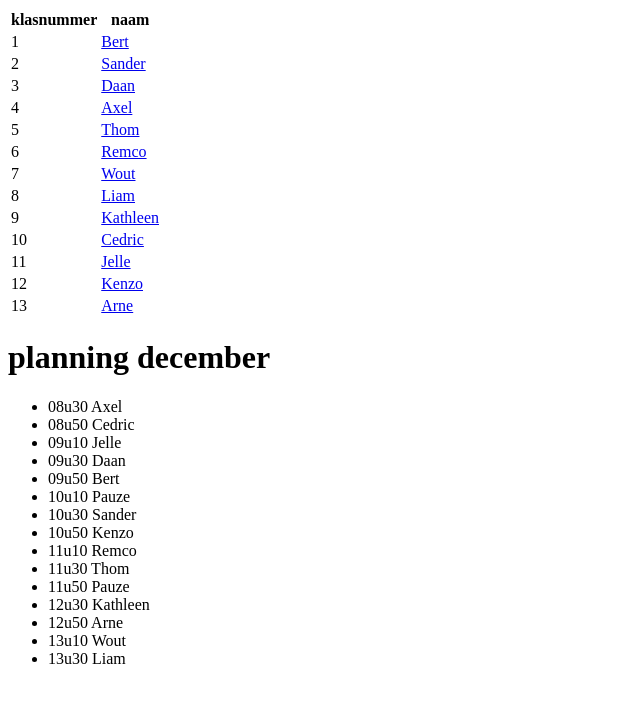
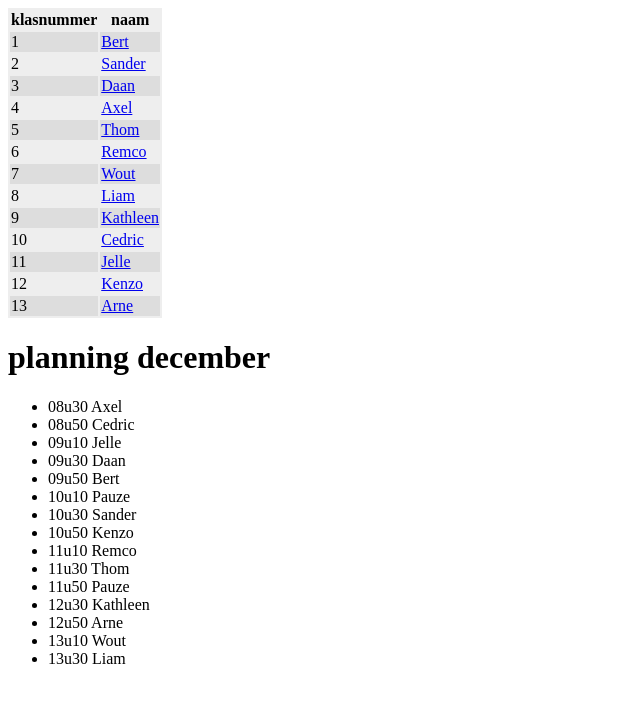
Before and after one commit to vbrh-immalle/vbrh-immalle.github.io, a Jekyll site: the page built from GIPWebsites2016-2017/index.md, in a window 1280 px wide. Shown: the top 703 px of the page, without its empty margins (0-640 px from the left). Built offline with Jekyll 4.4.1, drawn with Linux system fonts in a browser that asks for light colours; some web fonts are replaced.

Commit message:
Update default.html
Striped table

```diff
--- a/_layouts/default.html
+++ b/_layouts/default.html
@@ -10,6 +10,12 @@
     #content {
       margin: auto;
     }
+    table {
+      background: #eee;
+    }
+    tbody tr:nth-child(odd) {
+      background: #ddd;
+    }
   </style>
 </head>
 <body>
```
